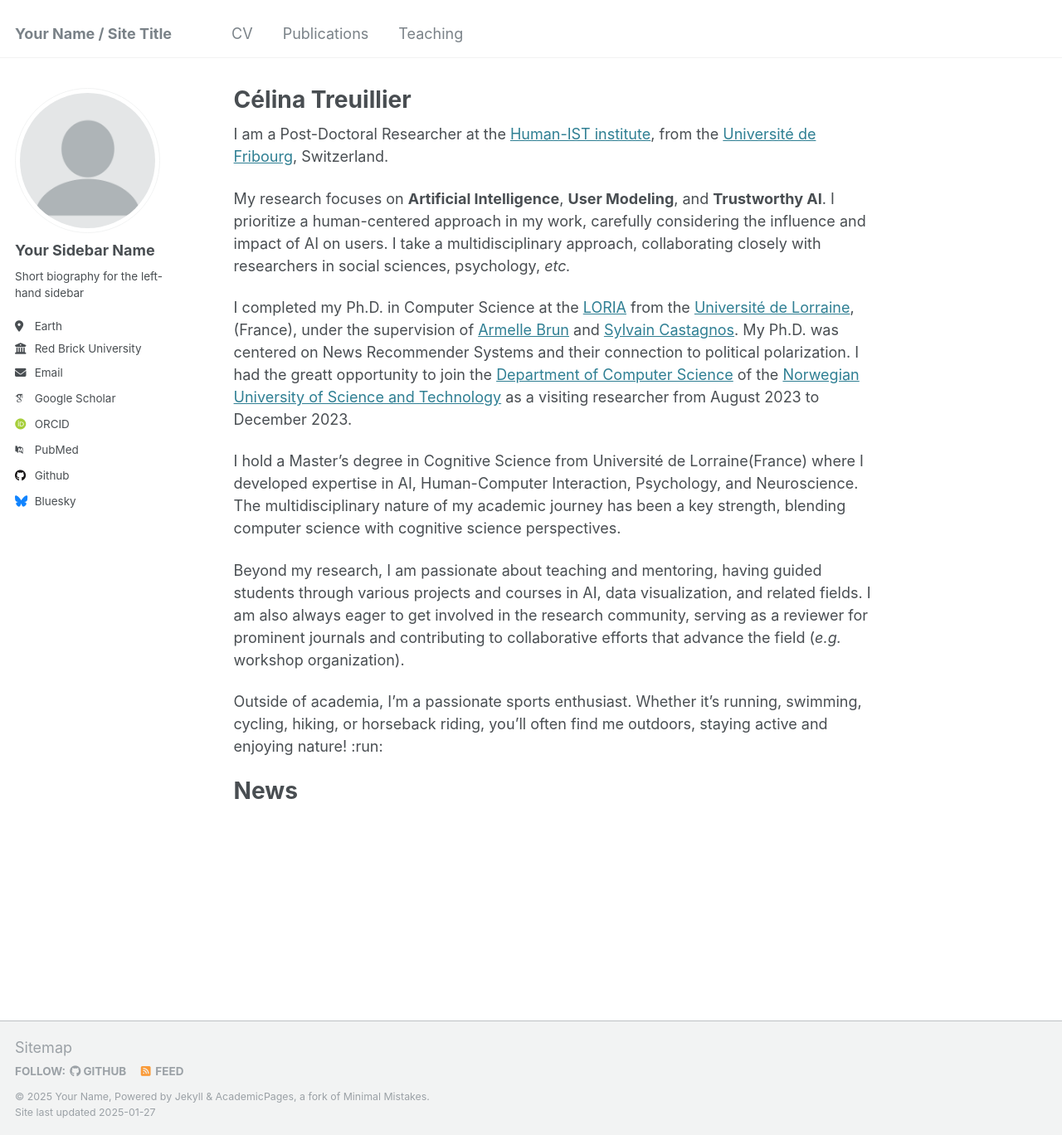
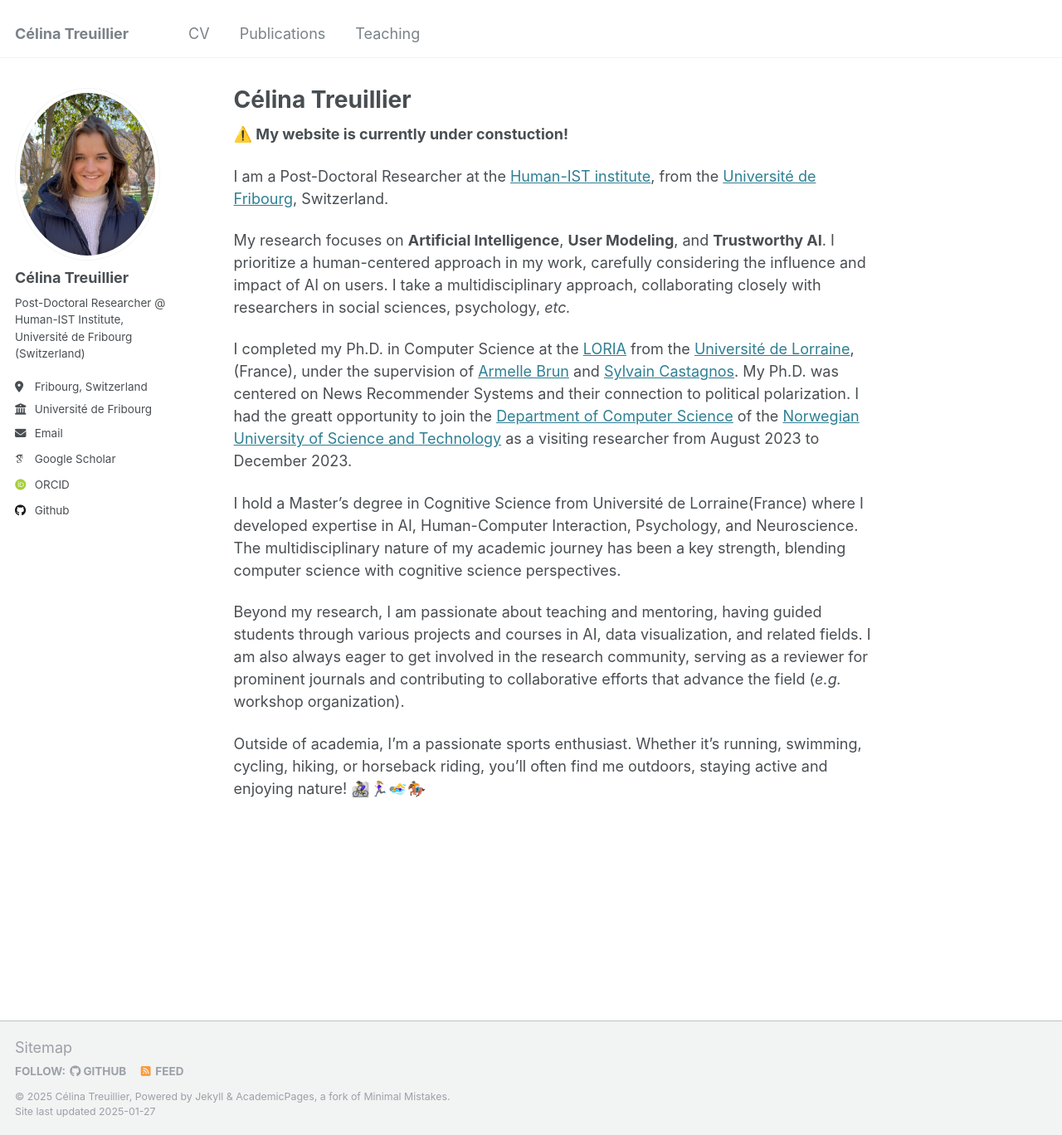
Before and after one commit to celinatreuillier/celinatreuillier.github.io, a Jekyll site: the page built from _pages/about.md, in a window 1280 px wide and 1368 px high. Shown: the whole window at 83% size. Built offline with Jekyll 4.4.1, drawn with Linux system fonts in a browser that asks for light colours; some web fonts are replaced.

Commit message:
màj sidebar

```diff
--- a/_config.yml
+++ b/_config.yml
@@ -8,35 +8,35 @@
 
 # Basic Site Settings
 locale                   : "en-US"
-title                    : "Your Name / Site Title"
+title                    : "Célina Treuillier"
 title_separator          : "-"
-name                     : &name "Your Name"
-description              : &description "personal description"
-url                      : https://academicpages.github.io # the base hostname & protocol for your site e.g. "https://[your GitHub username].github.io"
+name                     : &name "Célina Treuillier"
+description              : &description "Post-Doctoral Researcher @ Human-IST Institute, Université de Fribourg (Switzerland)"
+url                      : https://celinatreuillier.github.io # the base hostname & protocol for your site e.g. "https://[your GitHub username].github.io"
 baseurl                  : "" # the subpath of your site, e.g. "/blog"
-repository               : "academicpages/academicpages.github.io"
+repository               : "celinatreuillier/celinatreuillier.github.io"
 
 # Site Author - The following control what appear as part of the author content on the side bar.
 #               If a field is blank the icon and link will not appear, otherwise it will be shown.
 #               Additional customization can be done by editing /_includes/author-profile.html
 author:
   # Biographic information
-  avatar           : "profile.png"
-  name             : "Your Sidebar Name"
+  avatar           : "petite.jpg"
+  name             : "Célina Treuillier"
   pronouns         : # example: "she/her"
-  bio              : "Short biography for the left-hand sidebar"
-  location         : "Earth"
-  employer         : "Red Brick University"
+  bio              : "Post-Doctoral Researcher @ Human-IST Institute, Université de Fribourg (Switzerland)"
+  location         : "Fribourg, Switzerland"
+  employer         : "Université de Fribourg"
   uri              : # URL
-  email            : "none@example.org"
+  email            : "celina.treuillier@gmail.com"
 
   # Academic websites
   arxiv            : # URL - Update with the correct link to your profile
-  googlescholar    : "https://scholar.google.com/citations?user=PS_CX0AAAAAJ"
+  googlescholar    : "https://scholar.google.com/citations?user=SZr9Tb0AAAAJ&hl=fr"
   impactstory      : # URL
-  orcid            : "http://orcid.org/yourorcidurl"
+  orcid            : "https://orcid.org/0000-0003-1634-8856"
   semantic         : # URL
-  pubmed           : "https://www.ncbi.nlm.nih.gov/pubmed/?term=john+snow"
+  # pubmed           : "https://www.ncbi.nlm.nih.gov/pubmed/?term=john+snow"
   researchgate     : # URL
   scopus           : # URL
 
@@ -44,12 +44,12 @@ author:
   bitbucket        : # Username - Update with your username on the site
   codepen          : # Username
   dribbble         : # Username
-  github           : "academicpages"
+  github           : "celinatreuillier"
   kaggle           : # Username
   stackoverflow    : # User number or user number and name (i.e., use "1" or "1/jeff-atwood")
 
   # Social media
-  bluesky          : "bsky.app" # Replace this with you Bluesky username
+  bluesky          : #"bsky.app" # Replace this with you Bluesky username
   facebook         : # Username
   flickr           : # Username
   foursquare       : # Username
--- a/_pages/about.md
+++ b/_pages/about.md
@@ -6,6 +6,8 @@ redirect_from:
   - /about/
   - /about.html
 ---
+
+**⚠️ My website is currently under constuction!**
 
 I am a Post-Doctoral Researcher at the [Human-IST institute](https://human-ist.unifr.ch/), from the [Université de Fribourg](https://www.unifr.ch/home/fr/), Switzerland.
 
@@ -19,15 +21,8 @@ I hold a Master’s degree in Cognitive Science from Université de Lorraine(Fra
 
 Beyond my research, I am passionate about teaching and mentoring, having guided students through various projects and courses in AI, data visualization, and related fields. I am also always eager to get involved in the research community, serving as a reviewer for prominent journals and contributing to collaborative efforts that advance the field (*e.g.* workshop organization).
 
-Outside of academia, I’m a passionate sports enthusiast. Whether it’s running, swimming, cycling, hiking, or horseback riding, you’ll often find me outdoors, staying active and enjoying nature! :run:
+Outside of academia, I’m a passionate sports enthusiast. Whether it’s running, swimming, cycling, hiking, or horseback riding, you’ll often find me outdoors, staying active and enjoying nature! 🚵‍♀️🏃🏼‍♀️🏊‍♀️🏇
 
 
-
-
-
-
-
-
-
-News
-======
+<!-- News
+====== -->
```
Also changed, not shown: _teaching/2014-spring-teaching-1.md (+2 -2 lines), _teaching/2015-spring-teaching-2.md (+2 -2 lines), images/petite.jpg (added).
